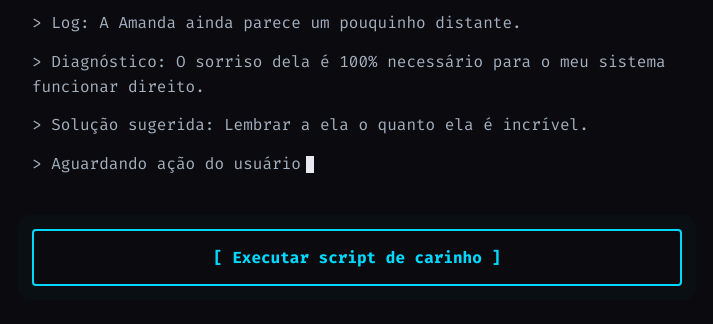
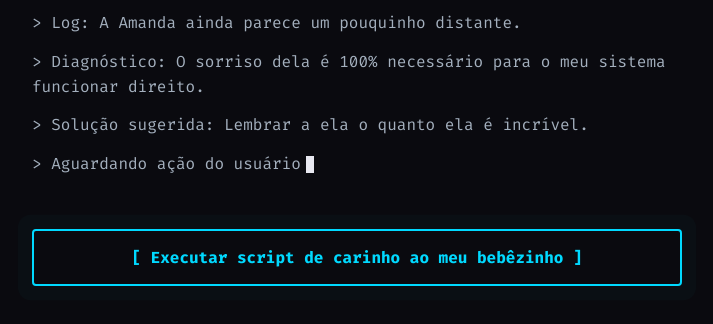
Before and after one commit to MarcosSantt/system-status, a plain HTML site: page index.html in a window 1280 px wide. Shown: the part 336-660 px from the top of the page, without its empty margins (283-996 px from the left). Drawn offline with Linux system fonts and the light colour scheme.

Commit message:
Update index.html

```diff
--- a/index.html
+++ b/index.html
@@ -265,7 +265,7 @@
       <p class="sys-msg">> Solução sugerida: Lembrar a ela o quanto ela é incrível.</p>
       <p class="sys-msg">> Aguardando ação do usuário<span class="blink-cursor"></span></p>
 
-      <button id="fix-btn" class="btn-terminal">[ Executar script de carinho ]</button>
+      <button id="fix-btn" class="btn-terminal">[ Executar script de carinho ao meu bebêzinho ]</button>
     </div>
   </div>
 
```
